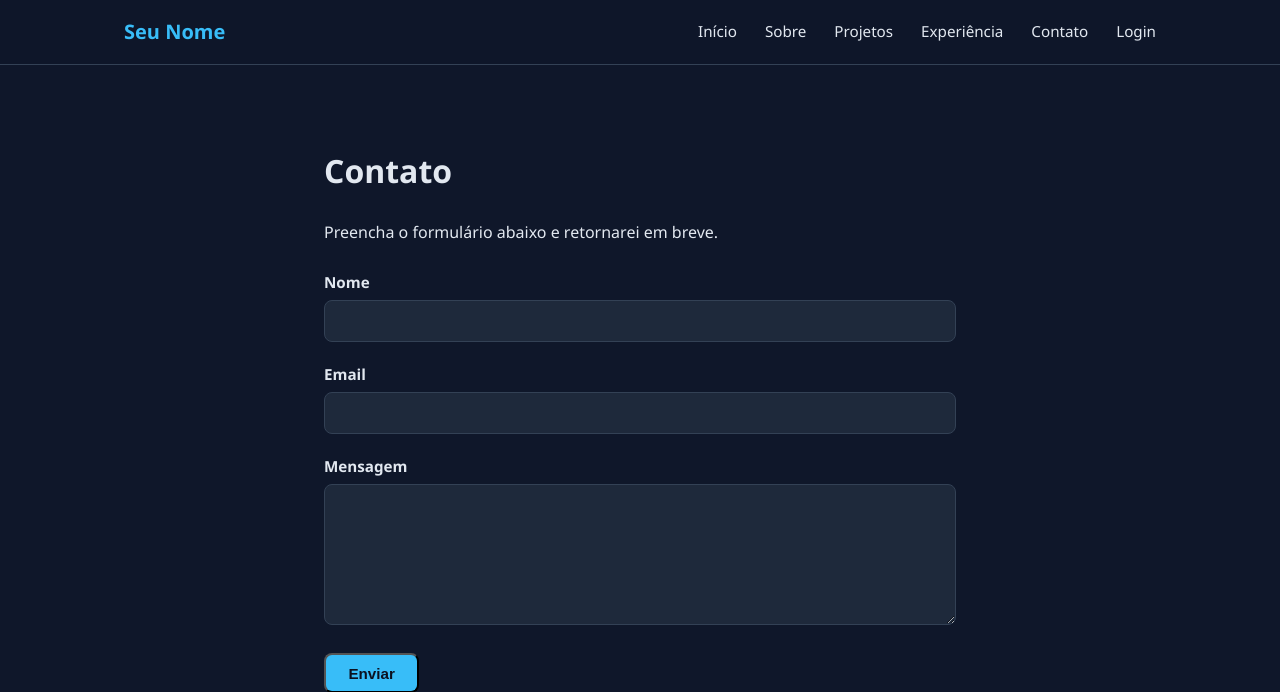
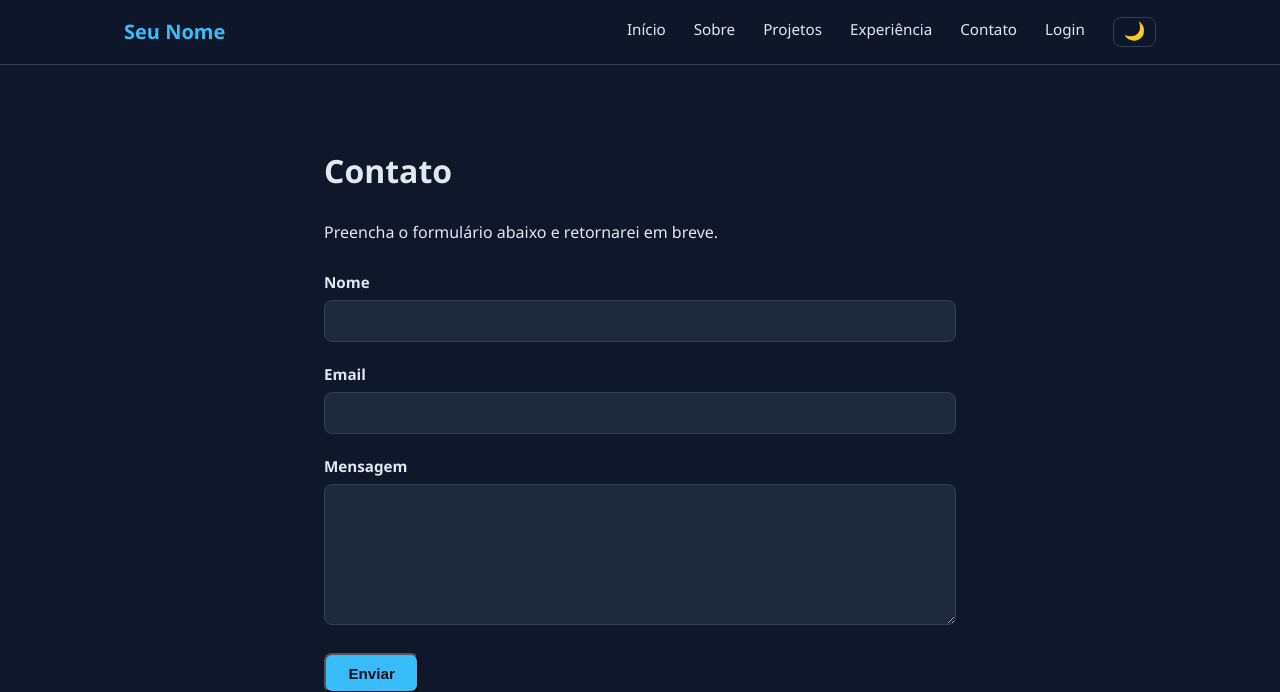
Before and after one commit to fernandyan/MyProjectP, a Flask app: page /contato in a window 1280 px wide. Shown: the top 692 px of the page. Run offline with Flask 3, Linux system fonts and the light colour scheme.

Commit message:
add button dark mode

```diff
--- a/static/css/style.css
+++ b/static/css/style.css
@@ -7,7 +7,21 @@
     --muted: #94a3b8;
     --accent: #38bdf8;
     --accent-hover: #0ea5e9;
+    --navbar-bg: rgba(15, 23, 42, 0.85);
     --shadow: 0 10px 30px rgba(0, 0, 0, 0.35);
+}
+
+:root[data-theme="light"] {
+    --bg: #f1f5f9;
+    --bg-alt: #e2e8f0;
+    --surface: #ffffff;
+    --border: #cbd5e1;
+    --text: #0f172a;
+    --muted: #64748b;
+    --accent: #0284c7;
+    --accent-hover: #0369a1;
+    --navbar-bg: rgba(241, 245, 249, 0.85);
+    --shadow: 0 10px 30px rgba(15, 23, 42, 0.12);
 }
 
 * {
@@ -37,7 +51,7 @@ body {
     position: sticky;
     top: 0;
     z-index: 100;
-    background-color: rgba(15, 23, 42, 0.85);
+    background-color: var(--navbar-bg);
     backdrop-filter: blur(8px);
     border-bottom: 1px solid var(--border);
 }
@@ -71,6 +85,23 @@ body {
 }
 
 .nav-links a:hover {
+    color: var(--accent);
+}
+
+.theme-toggle {
+    background: transparent;
+    border: 1px solid var(--border);
+    border-radius: 8px;
+    color: var(--text);
+    font-size: 1.1rem;
+    line-height: 1;
+    padding: 0.35rem 0.6rem;
+    cursor: pointer;
+    transition: border-color 0.2s, color 0.2s;
+}
+
+.theme-toggle:hover {
+    border-color: var(--accent);
     color: var(--accent);
 }
 
--- a/templates/base.html
+++ b/templates/base.html
@@ -5,6 +5,12 @@
     <meta name="viewport" content="width=device-width, initial-scale=1.0">
     <title>{{ perfil.nome }} | Portfólio</title>
     <link rel="stylesheet" href="{{ url_for('static', filename='css/style.css') }}">
+    <script>
+        (function () {
+            var theme = localStorage.getItem('theme') || 'dark';
+            document.documentElement.dataset.theme = theme;
+        })();
+    </script>
 </head>
 <body>
     <nav class="navbar">
@@ -22,6 +28,9 @@
                 {% else %}
                 <li><a href="{{ url_for('login') }}">Login</a></li>
                 {% endif %}
+                <li>
+                    <button type="button" id="theme-toggle" class="theme-toggle" aria-label="Alternar tema claro/escuro">🌙</button>
+                </li>
             </ul>
         </div>
     </nav>
@@ -45,5 +54,25 @@
             <p>&copy; {{ current_year }} {{ perfil.nome }}. Todos os direitos reservados.</p>
         </div>
     </footer>
+
+    <script>
+        (function () {
+            var toggle = document.getElementById('theme-toggle');
+            var icons = { dark: '🌙', light: '☀️' };
+
+            function apply(theme) {
+                document.documentElement.dataset.theme = theme;
+                toggle.textContent = icons[theme];
+            }
+
+            apply(localStorage.getItem('theme') || 'dark');
+
+            toggle.addEventListener('click', function () {
+                var current = document.documentElement.dataset.theme === 'dark' ? 'light' : 'dark';
+                localStorage.setItem('theme', current);
+                apply(current);
+            });
+        })();
+    </script>
 </body>
 </html>
```
